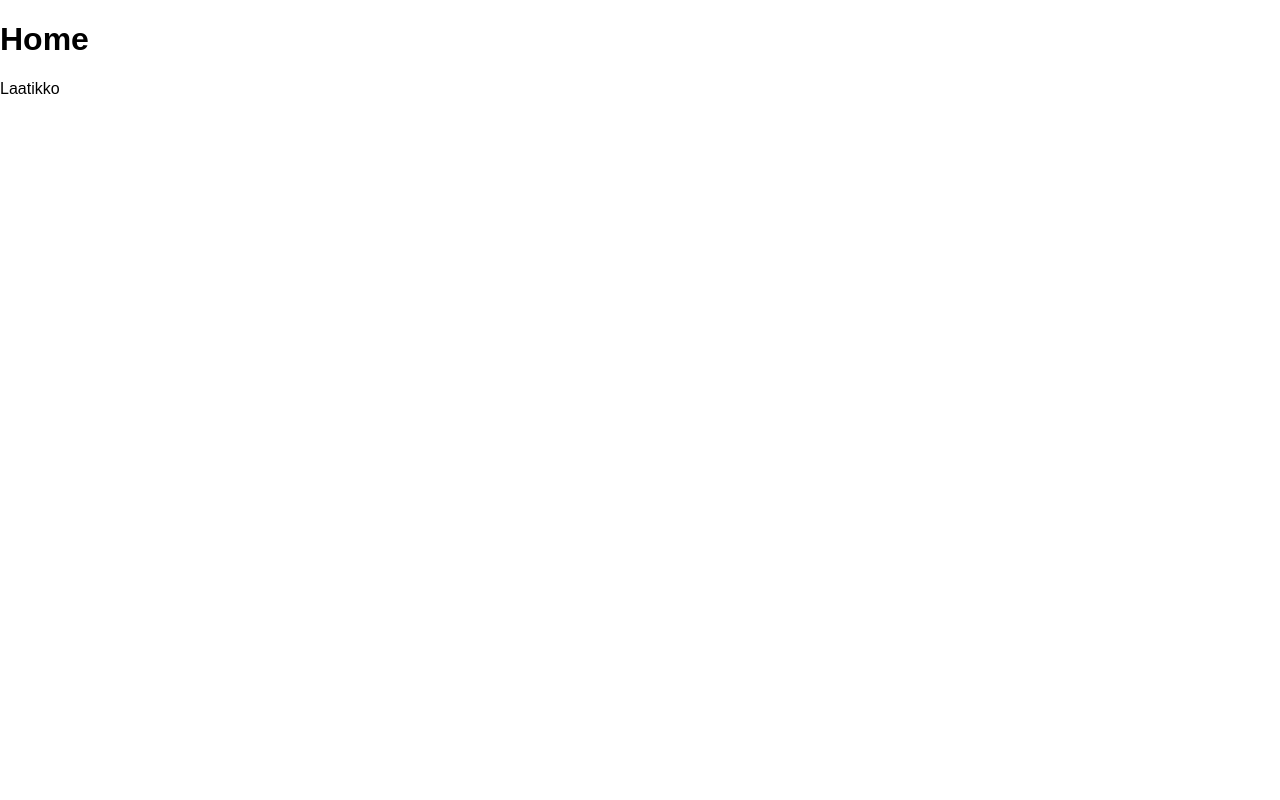
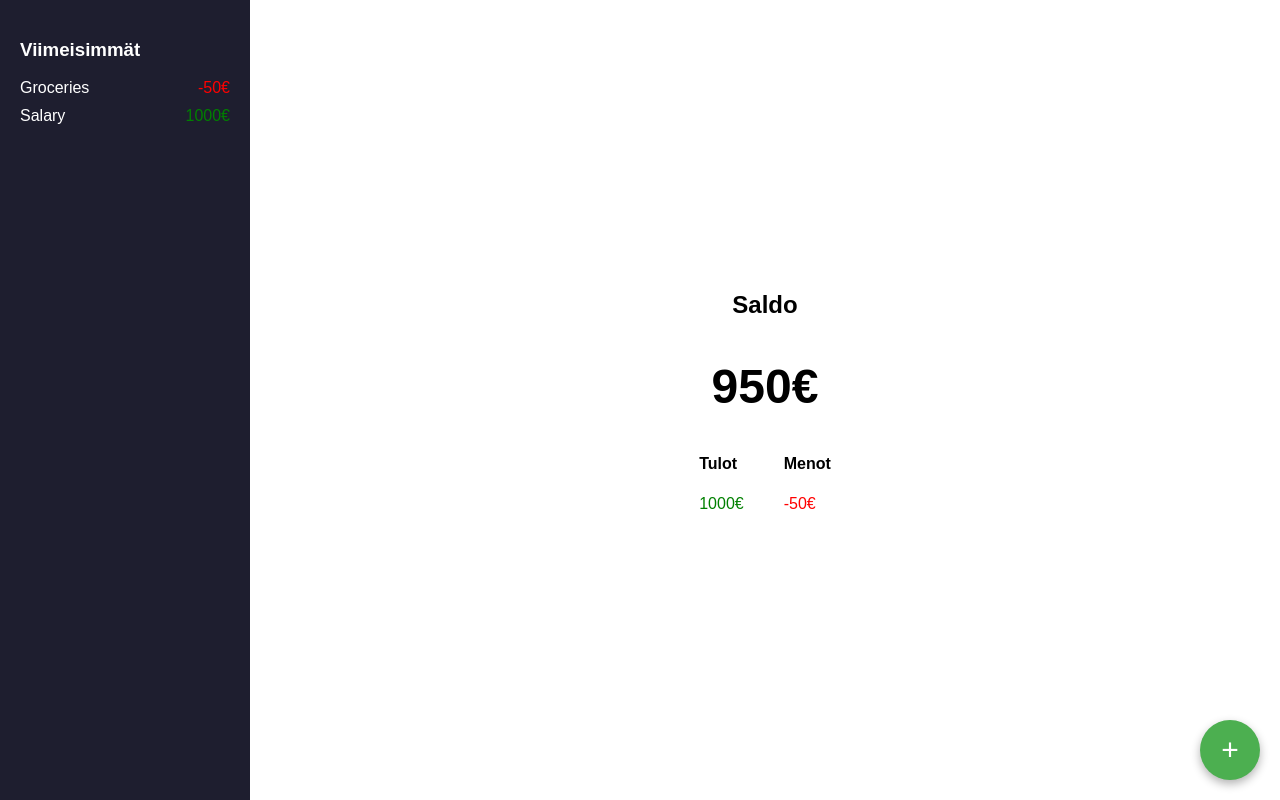
Before and after one commit to n3nuvi00/budget-app, a React (Vite) app: page / in a window 1280 px wide. Built offline with nearby package versions, Linux system fonts and the light colour scheme.

Commit message:
Made example changes to the Home.jsx and installed react-router-dom

```diff
--- a/package.json
+++ b/package.json
@@ -10,8 +10,10 @@
     "preview": "vite preview"
   },
   "dependencies": {
+    "dom": "^0.0.3",
     "react": "^19.2.4",
-    "react-dom": "^19.2.4"
+    "react-dom": "^19.2.4",
+    "react-router": "^7.13.2"
   },
   "devDependencies": {
     "@eslint/js": "^9.39.4",
--- a/src/pages/Home.jsx
+++ b/src/pages/Home.jsx
@@ -1,13 +1,55 @@
+import { useState } from "react";
 import "../styles/Home.css";
 
 export default function Home() {
+  const [transactions, setTransactions] = useState([
+    { id: 1, type: "income", amount: 1000, text: "Salary" },
+    { id: 2, type: "expense", amount: -50, text: "Groceries" }
+  ]);
+
+  const balance = transactions.reduce((acc, t) => acc + t.amount, 0);
+  const income = transactions
+    .filter(t => t.amount > 0)
+    .reduce((acc, t) => acc + t.amount, 0);
+  const expense = transactions
+    .filter(t => t.amount < 0)
+    .reduce((acc, t) => acc + t.amount, 0);
+
   return (
-    <div>
-      <h1>Home</h1>
+    <div className="container">
+      {/* Left sidebar */}
+      <div className="sidebar">
+        <h3>Viimeisimmät</h3>
+        {transactions.slice(-5).reverse().map(t => (
+          <div key={t.id} className="transaction">
+            <span>{t.text}</span>
+            <span className={t.amount > 0 ? "plus" : "minus"}>
+              {t.amount}€
+            </span>
+          </div>
+        ))}
+      </div>
 
-      <div>
-        Laatikko
+      {/* Main content */}
+      <div className="main">
+        <h2>Saldo</h2>
+        <h1 className="balance">{balance}€</h1>
+
+        <div className="summary">
+          <div>
+            <h4>Tulot</h4>
+            <p className="plus">{income}€</p>
+          </div>
+          <div>
+            <h4>Menot</h4>
+            <p className="minus">{expense}€</p>
+          </div>
+        </div>
       </div>
+
+      {/* Floating button */}
+      <button className="add-button" onClick={() => alert("Siirry lisäyssivulle")}>+
+      </button>
     </div>
   );
 }
```
Also changed, not shown: 1 other file (tests, documents, lock files or other folders).
